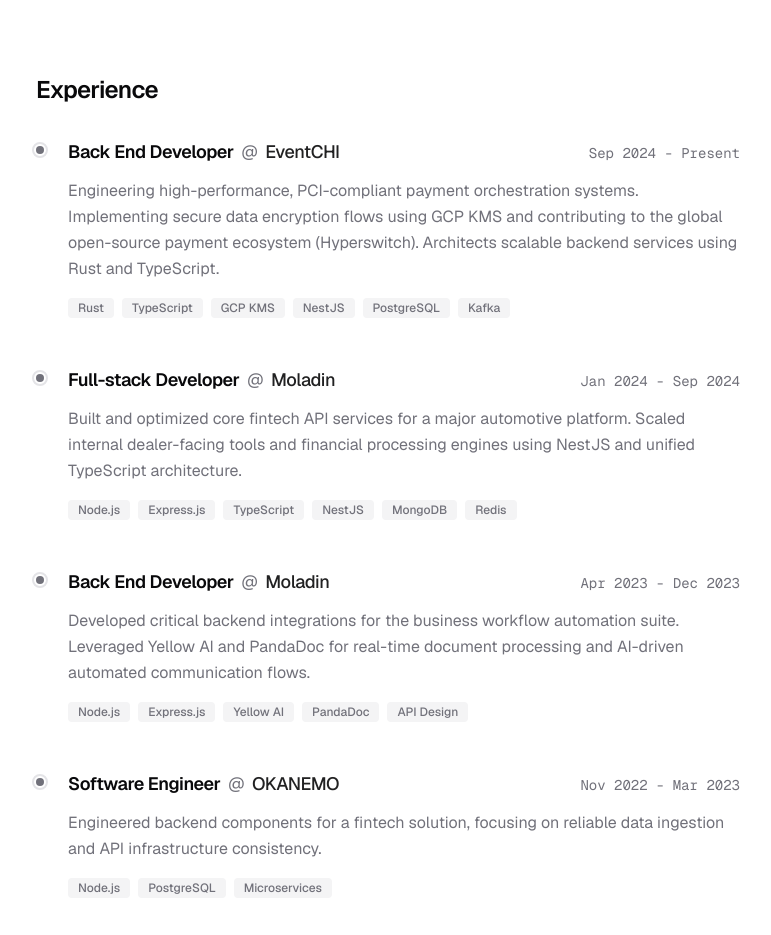
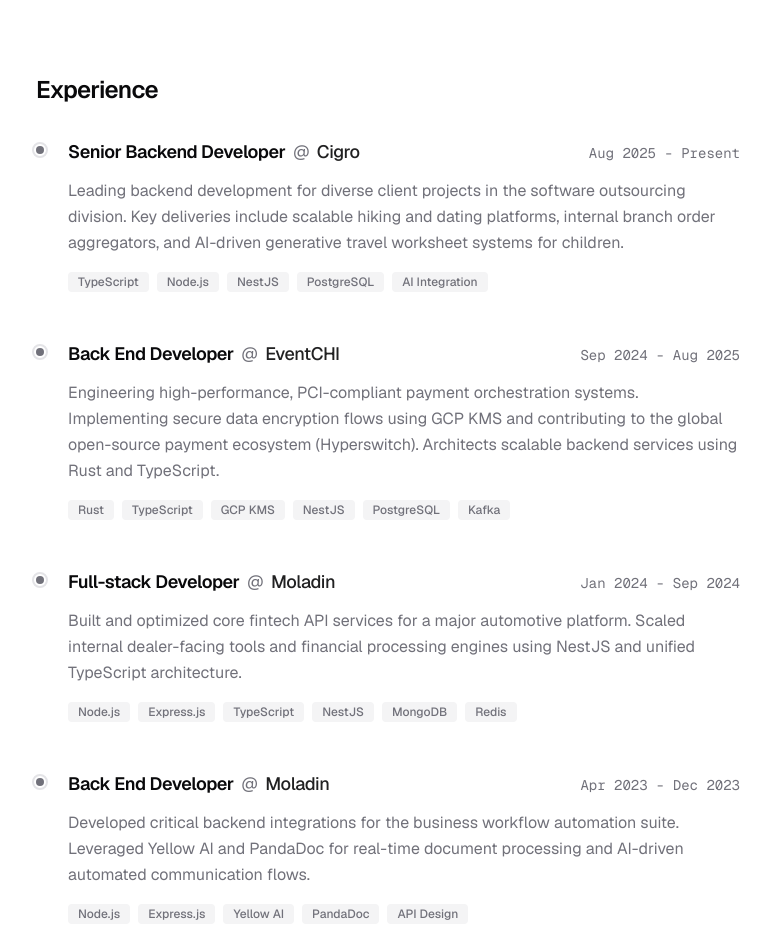
Before and after one commit to ridwanrais/portfolio-fe, a Next.js app: page / in a window 1280 px wide. Shown: the part 2060-2995 px from the top of the page, without its empty margins (252-1023 px from the left). Built offline with nearby package versions, Linux system fonts and the light colour scheme.

Commit message:
feat: add Cigro experience entry and update EventCHI tenure period

```diff
--- a/src/components/sections/Experience.tsx
+++ b/src/components/sections/Experience.tsx
@@ -3,9 +3,16 @@
 export function Experience() {
   const experiences = [
     {
+      role: 'Senior Backend Developer',
+      company: 'Cigro',
+      period: 'Aug 2025 - Present',
+      description: 'Leading backend development for diverse client projects in the software outsourcing division. Key deliveries include scalable hiking and dating platforms, internal branch order aggregators, and AI-driven generative travel worksheet systems for children.',
+      skills: ['TypeScript', 'Node.js', 'NestJS', 'PostgreSQL', 'AI Integration']
+    },
+    {
       role: 'Back End Developer',
       company: 'EventCHI',
-      period: 'Sep 2024 - Present',
+      period: 'Sep 2024 - Aug 2025',
       description: 'Engineering high-performance, PCI-compliant payment orchestration systems. Implementing secure data encryption flows using GCP KMS and contributing to the global open-source payment ecosystem (Hyperswitch). Architects scalable backend services using Rust and TypeScript.',
       skills: ['Rust', 'TypeScript', 'GCP KMS', 'NestJS', 'PostgreSQL', 'Kafka']
     },
```
